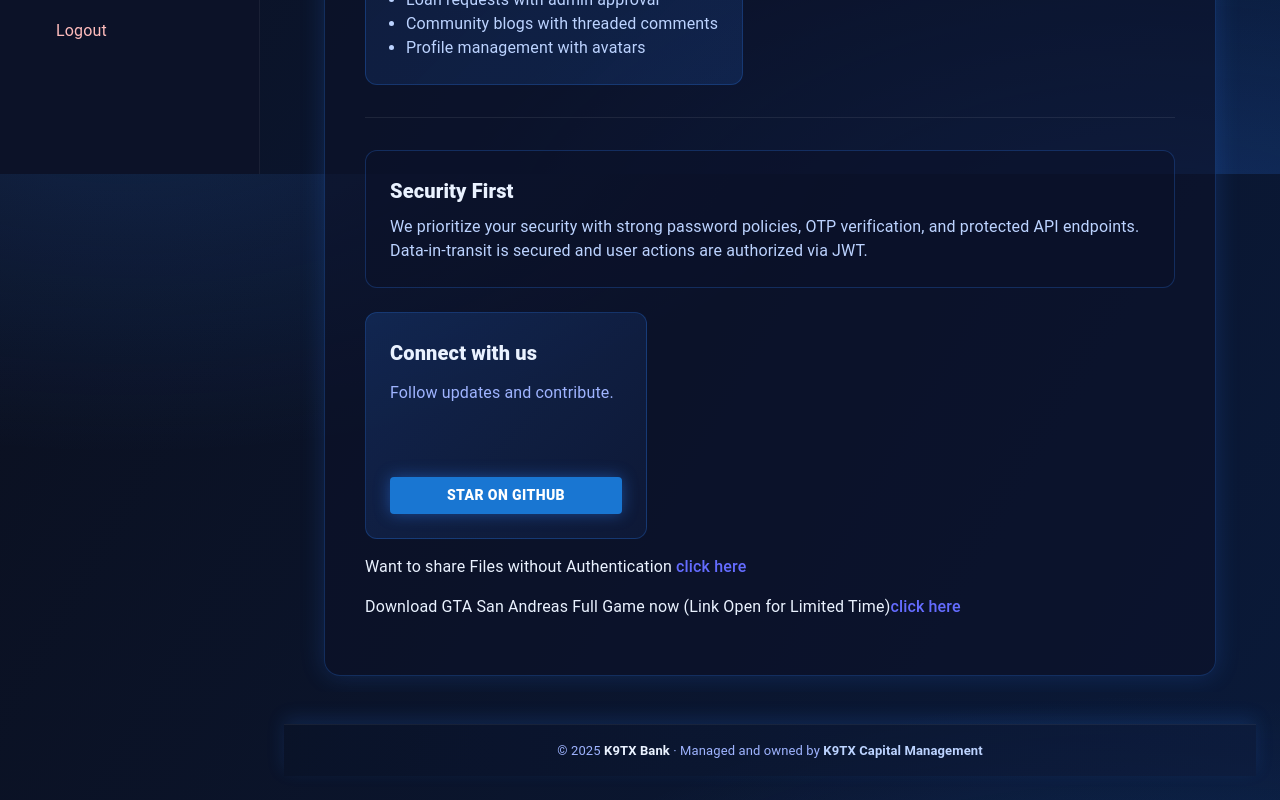
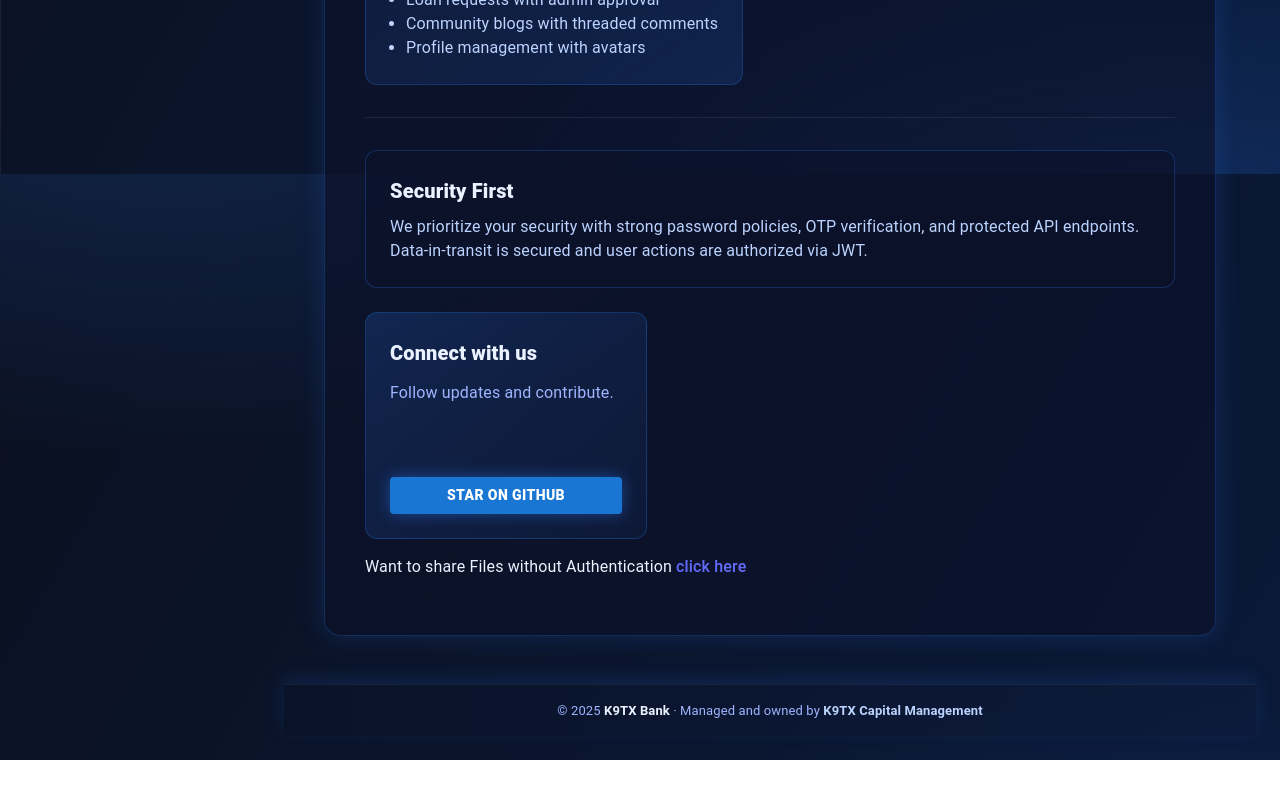
Before and after one commit to kar98xs/k9txbank, a React (Vite) app: page /app/about in a window 1280 px wide. Shown: the part 626-1426 px from the top of the page. After the commit the page ends 1386 px from the top, so only its background shows below. Built offline with nearby package versions, Linux system fonts and the light colour scheme; no server answers; sample sign-in values are in the browser's storage; some icons are missing.

Commit message:
Update AboutPage.jsx

```diff
--- a/src/components/pages/AboutPage.jsx
+++ b/src/components/pages/AboutPage.jsx
@@ -134,11 +134,7 @@ const AboutPage = () => {
           Want to share Files without Authentication{" "}
           <a href="https://k9txshare.vercel.app/"  target="_blank">click here</a>{" "}
         </p>
-        <p>
-          {" "}
-          Download GTA San Andreas Full Game now (Link Open for Limited Time)
-          <a href=" https://drive.google.com/file/d/1TaeiqN0ZU35Gs0QVx2RS9sUxFQTQxcSb/view"  target="_blank">click here</a>
-        </p>
+
 
       </Paper>
     </Container>
```
